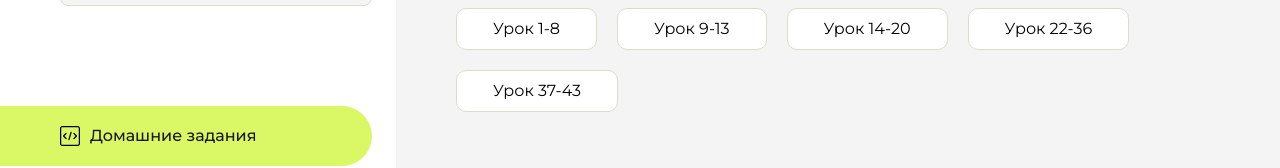
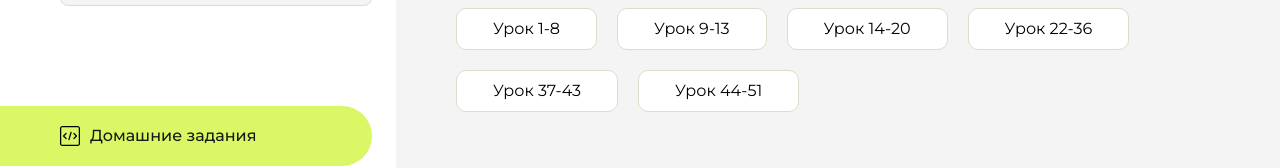
Before and after one commit to Sannikof/homework, a plain HTML site: page index.html in a window 1280 px wide. Shown: the part 230-398 px from the top of the page. Drawn offline with Linux system fonts and the light colour scheme.

Commit message:
Update index.html

```diff
--- a/index.html
+++ b/index.html
@@ -107,6 +107,9 @@
                     <li class="content__list-item">
                         <a href="верстка учебного макета(43)/index.html">Урок 37-43</a>
                     </li>
+                    <li class="content__list-item">
+                        <a href="Самостоятельная по БЭМ/index.html">Урок 44-51</a>
+                    </li>
                 </ul>
             </div>
             <div class="content__block hidden" id="diplomBlock">
```
